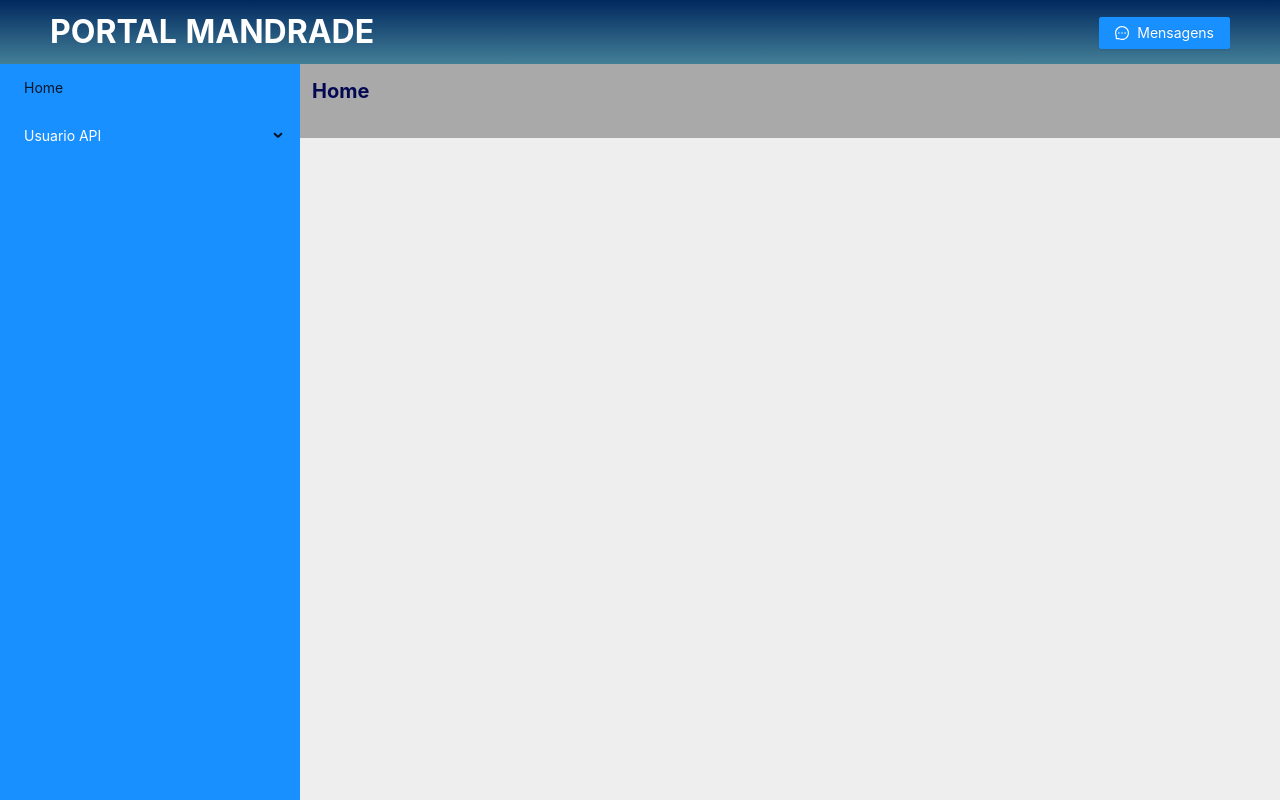
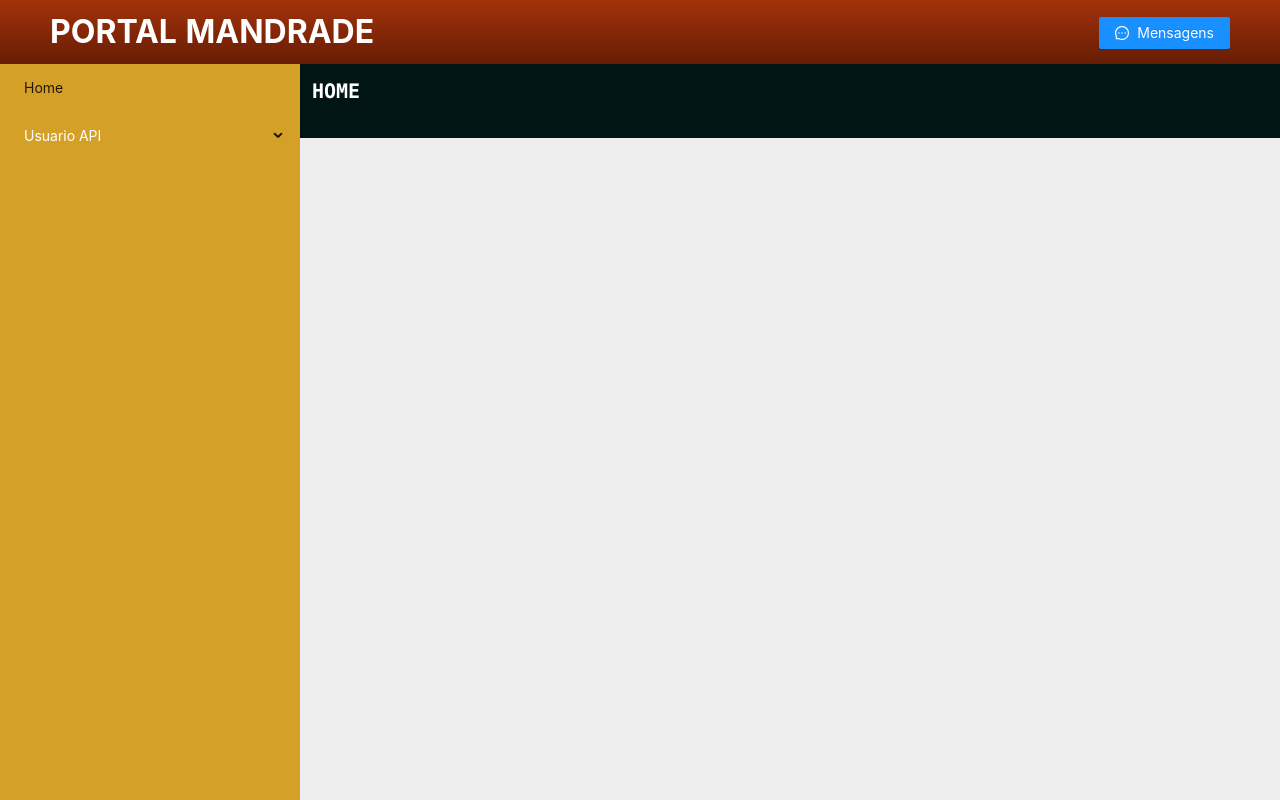
Before and after one commit to marcusruas/mandrade-portal, a React (Create React App) app: page / in a window 1280 px wide. Built offline with nearby package versions, Linux system fonts and the light colour scheme; what redux-promise-middleware-actions would draw is missing.

Commit message:
Correção de layout.

```diff
--- a/src/index.css
+++ b/src/index.css
@@ -4,40 +4,6 @@ body {
   -webkit-font-smoothing: antialiased;
   -moz-osx-font-smoothing: grayscale;
   background-color: #adc6ff;
-}
-
-/* Layout */
-
-.Menus{
-  background-color: #1890ff;
-  color: white;
-}
-
-.Menus .ant-menu-submenu .ant-menu{
-  background-color: #2f54eb;
-  color: white;
-}
-
-.Menus .ant-menu-submenu-selected{
-  color: white;
-}
-
-.Menus .ant-menu-submenu .ant-menu .ant-menu-item:hover,
-.Menus .ant-menu-submenu-title:hover,
-.ant-menu-item:hover
-{
-  color: #030852;
-}
-
-.ant-menu-vertical .ant-menu-item::after,
-.ant-menu-vertical-left .ant-menu-item::after,
-.ant-menu-vertical-right .ant-menu-item::after,
-.ant-menu-inline .ant-menu-item::after {
-  border-right: none !important;
-}
-
-.ant-menu-inline .ant-menu-item {
-  width: 100%;
 }
 
 .Corpo {
--- a/src/ui/Layout/index.css
+++ b/src/ui/Layout/index.css
@@ -2,7 +2,7 @@
 .Cabecalho {
     padding: none;
     margin: none;
-    background-image: linear-gradient(#01295F, #437F97);
+    background-image: linear-gradient(#a3320b, #661d04);
 }
 
 .Cabecalho_Titulo, .Cabecalho_Mensageria {
@@ -19,3 +19,36 @@ font-size: 16px;
 text-align: right;
 width: 50%;
 }
+
+/* Menu */
+.Menus{
+    background-color: #d4a028;
+    color: white;
+}
+
+.Menus .ant-menu-submenu .ant-menu{
+    background-color: #2f54eb;
+    color: white;
+}
+
+.Menus .ant-menu-submenu-selected{
+    color: white;
+}
+
+.Menus .ant-menu-submenu .ant-menu .ant-menu-item:hover,
+.Menus .ant-menu-submenu-title:hover,
+.ant-menu-item:hover
+{
+    color: #030852;
+}
+
+.ant-menu-vertical .ant-menu-item::after,
+.ant-menu-vertical-left .ant-menu-item::after,
+.ant-menu-vertical-right .ant-menu-item::after,
+.ant-menu-inline .ant-menu-item::after {
+    border-right: none !important;
+}
+
+.ant-menu-inline .ant-menu-item {
+    width: 100%;
+}
--- a/src/ui/SharedComponents/CabecalhoPagina.tsx
+++ b/src/ui/SharedComponents/CabecalhoPagina.tsx
@@ -1,27 +1,14 @@
 import React, { CSSProperties } from 'react';
+import './index.css';
 
 interface ParametrosCabecalho {
     Titulo: string
 }
 
 const CabecalhoPagina = (parametros: ParametrosCabecalho) => {
-    const estiloCabecalho: CSSProperties = {
-        width: '100%',
-        height: '10%',
-        backgroundColor: 'darkgray',
-    }
-
-    const estiloTexto: CSSProperties = {
-        padding: '12px',
-        textAlign: 'left',
-        color: '#030852',
-        fontWeight: 'bold',
-        fontSize: '20px'
-    }
-
     return (
-        <div style={estiloCabecalho}>
-            <h1 style={estiloTexto}>{parametros.Titulo}</h1>
+        <div className="CabecalhoPagina">
+            <h1 className="CabecalhoPagina_Titulo">{parametros.Titulo.toUpperCase()}</h1>
         </div>
     )
 }
--- /dev/null
+++ b/src/ui/SharedComponents/index.css
@@ -0,0 +1,14 @@
+.CabecalhoPagina {
+    width:100%;
+    height: 10%;
+    background-color: #001514;
+}
+
+.CabecalhoPagina_Titulo {
+    padding: 12px;
+    text-align: left;
+    color: white;
+    font-weight: bold;
+    font-size: 20px;
+    font-family: "Lucida Console";
+}
```
